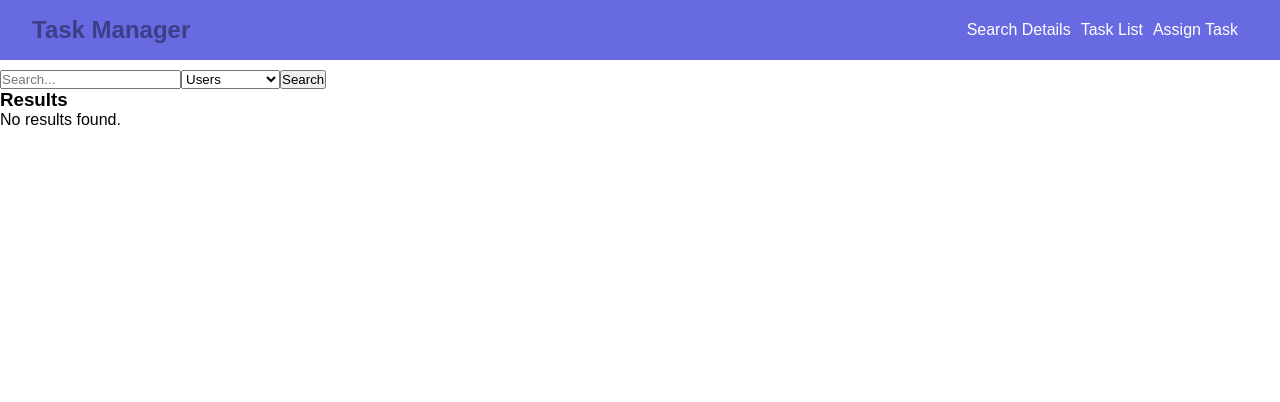
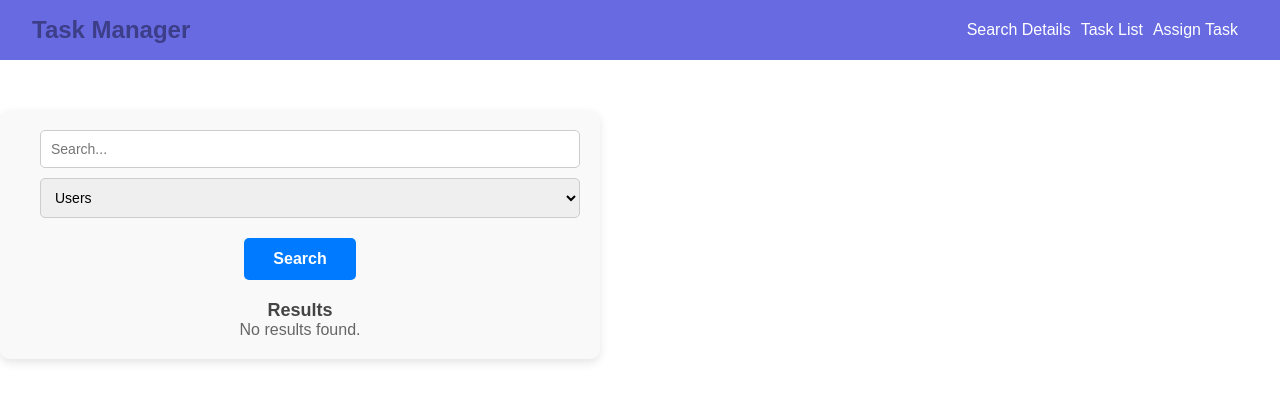
Before and after one commit to Blessing886/task-manager-frontend, a React (Create React App) app: page /search-details in a window 1280 px wide. Shown: the top 402 px of the page. Built offline with nearby package versions, Linux system fonts and the light colour scheme.

Commit message:
adds style to searchdetails

```diff
--- a/src/Components/SearchDetails.js
+++ b/src/Components/SearchDetails.js
@@ -1,7 +1,6 @@
 import React, { useState } from 'react';
 import UserDetails from './UserDetails';
 
-<h1>MAKE A SEARCH</h1>
 function SearchDetails() {
   const [searchDetail, setSearchDetail] = useState('');
   const [searchType, setSearchType] = useState('users');
@@ -34,7 +33,7 @@ function SearchDetails() {
   };
 
   return (
-    <div>
+    <div className='search-container'>
       <input
         type="text"
         value={searchDetail}
@@ -51,7 +50,7 @@ function SearchDetails() {
       </select>
       <button onClick={handleSearch}>Search</button>
 
-      <div>
+      <div className='results-container'>
       <h3>Results</h3>
       {loading ? (
         <p>Loading...</p>
--- a/src/index.css
+++ b/src/index.css
@@ -256,3 +256,73 @@ body, .main-content {
   margin-top: 10px;
   text-align: center;
 }
+
+.search-container {
+  max-width: 700px;
+  margin: 40px auto;
+  padding: 20px;
+  background: #f9f9f9;
+  border-radius: 10px;
+  box-shadow: 0 4px 10px rgba(0, 0, 0, 0.1);
+  text-align: center;
+}
+
+.search-container input,
+.search-container select {
+  width: calc(100% - 20px);
+  padding: 10px;
+  margin-bottom: 10px;
+  border: 1px solid #ccc;
+  border-radius: 5px;
+  font-size: 14px;
+  display: block;
+  margin-left: auto;
+}
+
+.search-container button {
+  width: 20%;
+  padding: 12px;
+  background: #007bff;
+  border: none;
+  color: white;
+  font-size: 16px;
+  font-weight: bold;
+  cursor: pointer;
+  border-radius: 5px;
+  margin-top: 10px;
+}
+
+.search-container button:hover {
+  background: #0056b3;
+}
+
+.results-container {
+  margin-top: 20px;
+  text-align: left;
+}
+
+.results-container h3 {
+  text-align: center;
+  font-size: 18px;
+  color: #444;
+}
+
+.results-container ul {
+  list-style: none;
+  margin: 0.5rem;
+  padding: 0;
+}
+
+.results-container li {
+  padding: 10px;
+  background: #fff;
+  border-radius: 5px;
+  margin-bottom: 5px;
+  box-shadow: 0 2px 5px rgba(0, 0, 0, 0.1);
+}
+
+.results-container p {
+  text-align: center;
+  font-size: 1rem;
+  color: #666;
+}
```
